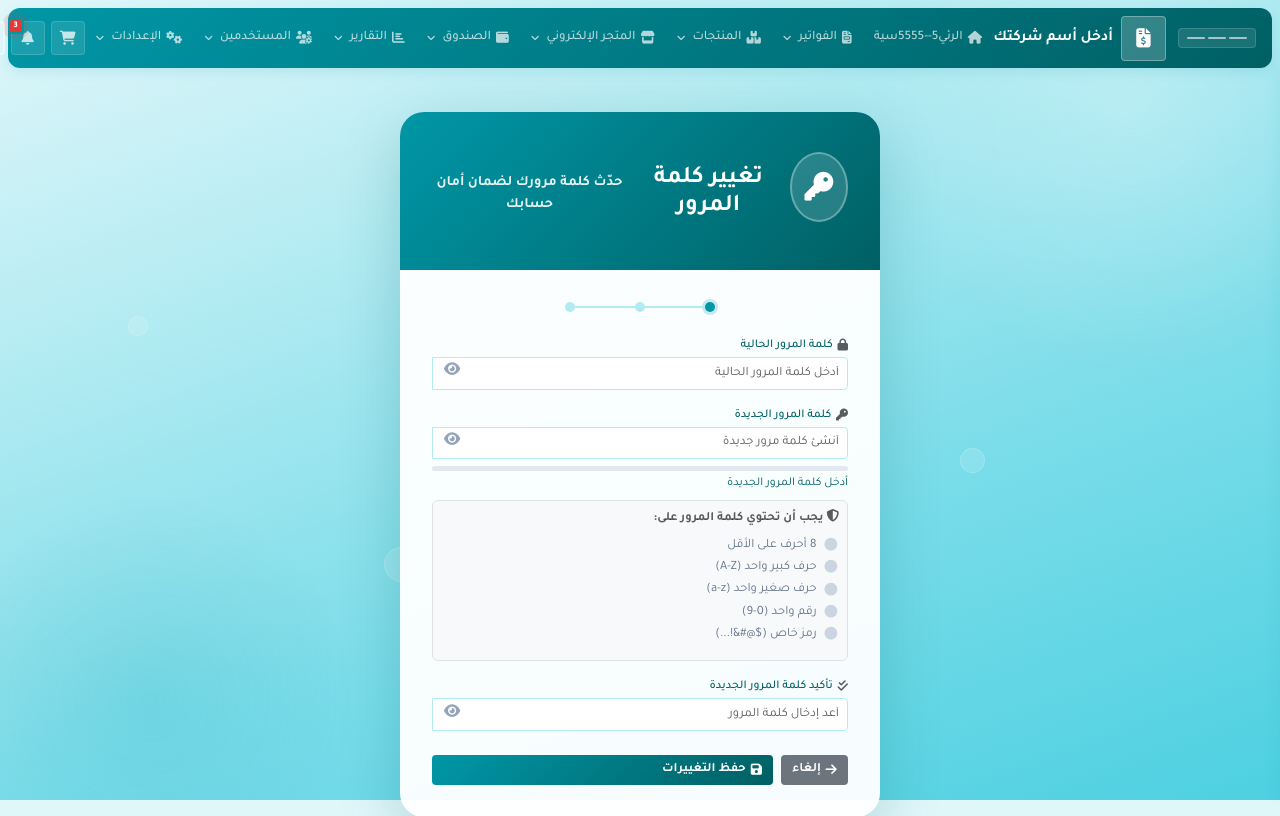
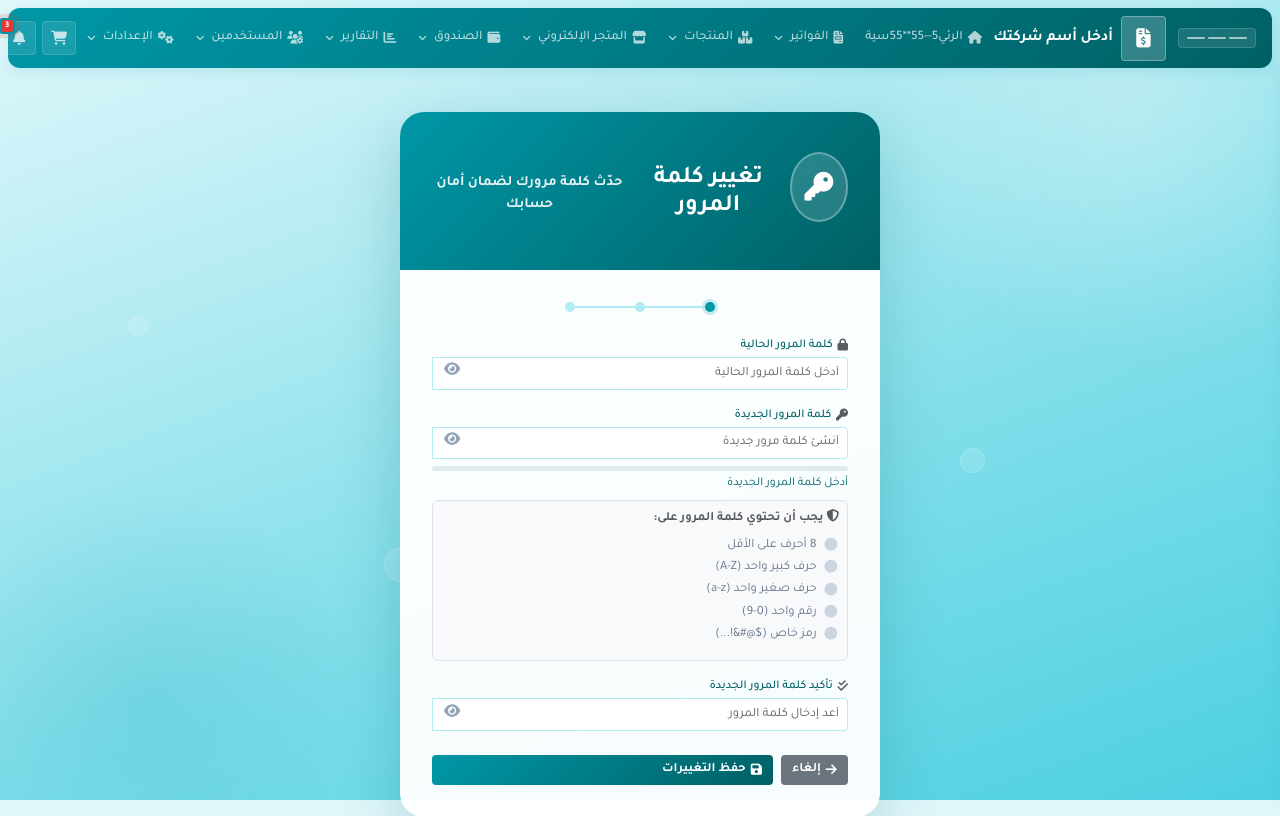
Before and after one commit to ahmadkh511/orgbalance, a Django app: page /accounts/change-password/ in a window 1280 px wide. Shown: the top 816 px of the page. Run offline with Django 5.2, Linux system fonts and the light colour scheme; the visitor is signed in with stand-in values (Sample User, id 1); data comes from the database, SQL or seed files in the repository; data that the repository does not hold is empty; parts of the project's set-up code (start-up, migrations or seed data) failed here and were passed over; some libraries are stand-ins or nearby versions.

```diff
--- a/templates/base.html
+++ b/templates/base.html
@@ -553,7 +553,7 @@
                     <div class="hori-selector"></div>
                     <ul>
                         <li class="{% if request.resolver_match.url_name == 'index' %}active{% endif %}">
-                            <a href="{% url 'index' %}"><i class="fas fa-home nav-icon"></i>الرئي5--5555سية</a>
+                            <a href="{% url 'index' %}"><i class="fas fa-home nav-icon"></i>الرئي5--55**55سية</a>
                         </li>
                         <li class="has-submenu {% if 'invoice' in request.resolver_match.url_name or 'purch' in request.resolver_match.url_name or 'sale' in request.resolver_match.url_name %}active{% endif %}">
                             <a href="#"><i class="fas fa-file-invoice nav-icon"></i>الفواتير</a>
```
